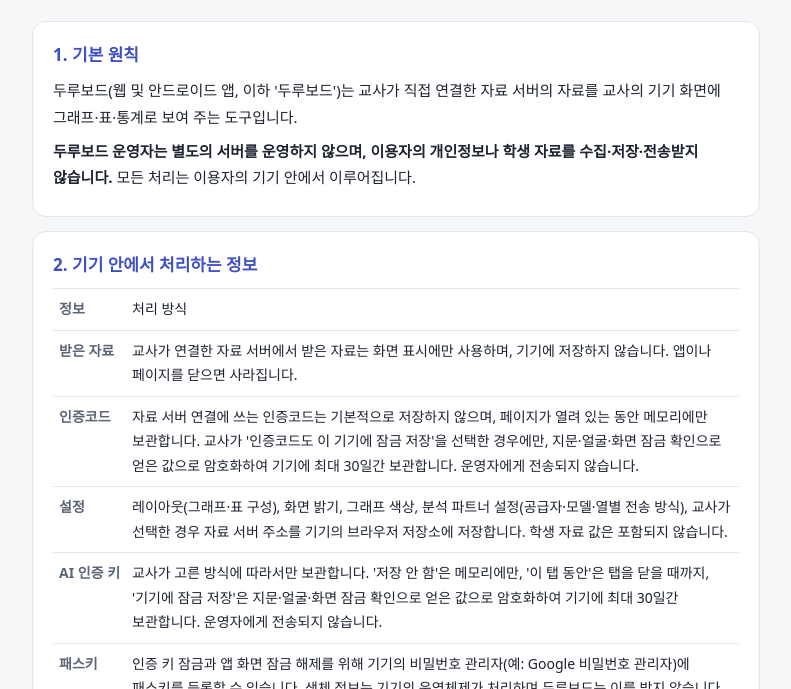
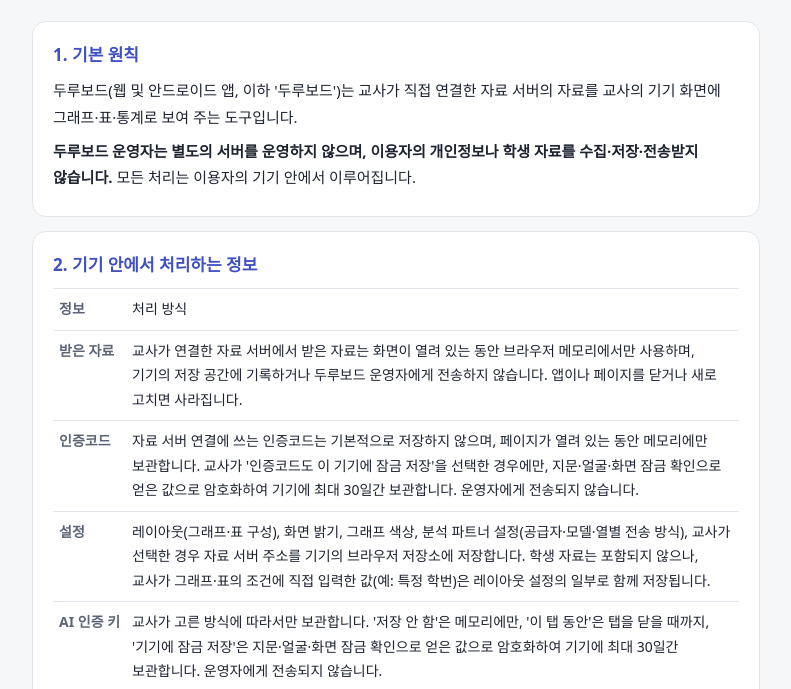
Before and after one commit to duruboard/duruboard.github.io, a plain HTML site: page privacy.html in a window 1280 px wide. Shown: the part 106-795 px from the top of the page, without its empty margins (244-1035 px from the left). Drawn offline with Linux system fonts and the light colour scheme.

Commit message:
Add files via upload

```diff
--- a/privacy.html
+++ b/privacy.html
@@ -40,9 +40,9 @@
     <h2>2. 기기 안에서 처리하는 정보</h2>
     <table>
       <tr><th>정보</th><td>처리 방식</td></tr>
-      <tr><th>받은 자료</th><td>교사가 연결한 자료 서버에서 받은 자료는 화면 표시에만 사용하며, 기기에 저장하지 않습니다. 앱이나 페이지를 닫으면 사라집니다.</td></tr>
+      <tr><th>받은 자료</th><td>교사가 연결한 자료 서버에서 받은 자료는 화면이 열려 있는 동안 브라우저 메모리에서만 사용하며, 기기의 저장 공간에 기록하거나 두루보드 운영자에게 전송하지 않습니다. 앱이나 페이지를 닫거나 새로 고치면 사라집니다.</td></tr>
       <tr><th>인증코드</th><td>자료 서버 연결에 쓰는 인증코드는 기본적으로 저장하지 않으며, 페이지가 열려 있는 동안 메모리에만 보관합니다. 교사가 '인증코드도 이 기기에 잠금 저장'을 선택한 경우에만, 지문·얼굴·화면 잠금 확인으로 얻은 값으로 암호화하여 기기에 최대 30일간 보관합니다. 운영자에게 전송되지 않습니다.</td></tr>
-      <tr><th>설정</th><td>레이아웃(그래프·표 구성), 화면 밝기, 그래프 색상, 분석 파트너 설정(공급자·모델·열별 전송 방식), 교사가 선택한 경우 자료 서버 주소를 기기의 브라우저 저장소에 저장합니다. 학생 자료 값은 포함되지 않습니다.</td></tr>
+      <tr><th>설정</th><td>레이아웃(그래프·표 구성), 화면 밝기, 그래프 색상, 분석 파트너 설정(공급자·모델·열별 전송 방식), 교사가 선택한 경우 자료 서버 주소를 기기의 브라우저 저장소에 저장합니다. 학생 자료는 포함되지 않으나, 교사가 그래프·표의 조건에 직접 입력한 값(예: 특정 학번)은 레이아웃 설정의 일부로 함께 저장됩니다.</td></tr>
       <tr><th>AI 인증 키</th><td>교사가 고른 방식에 따라서만 보관합니다. '저장 안 함'은 메모리에만, '이 탭 동안'은 탭을 닫을 때까지, '기기에 잠금 저장'은 지문·얼굴·화면 잠금 확인으로 얻은 값으로 암호화하여 기기에 최대 30일간 보관합니다. 운영자에게 전송되지 않습니다.</td></tr>
       <tr><th>패스키</th><td>인증 키 잠금과 앱 화면 잠금 해제를 위해 기기의 비밀번호 관리자(예: Google 비밀번호 관리자)에 패스키를 등록할 수 있습니다. 생체 정보는 기기의 운영체제가 처리하며 두루보드는 이를 받지 않습니다.</td></tr>
     </table>
```
Also changed, not shown: index.html (+1 -1 lines).
